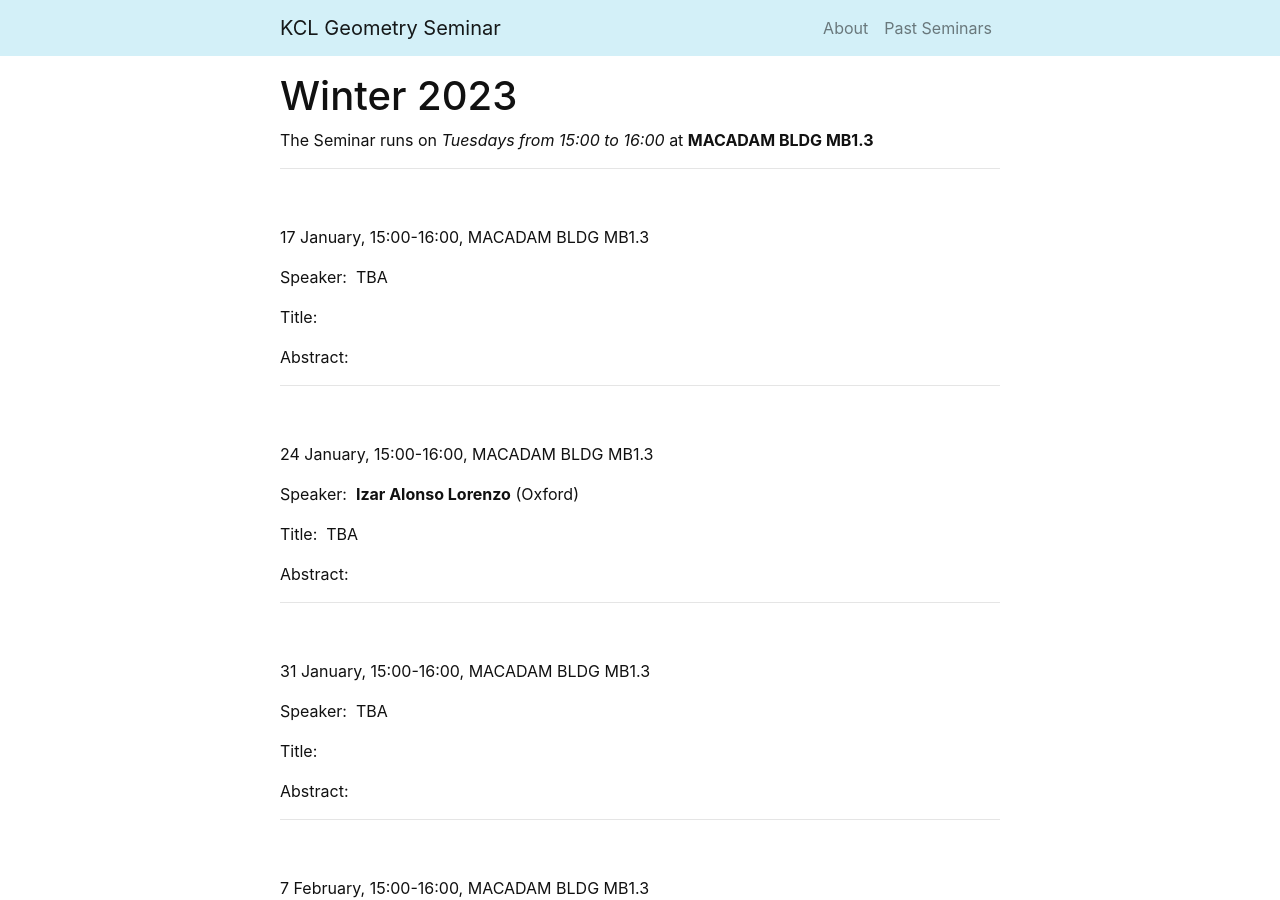
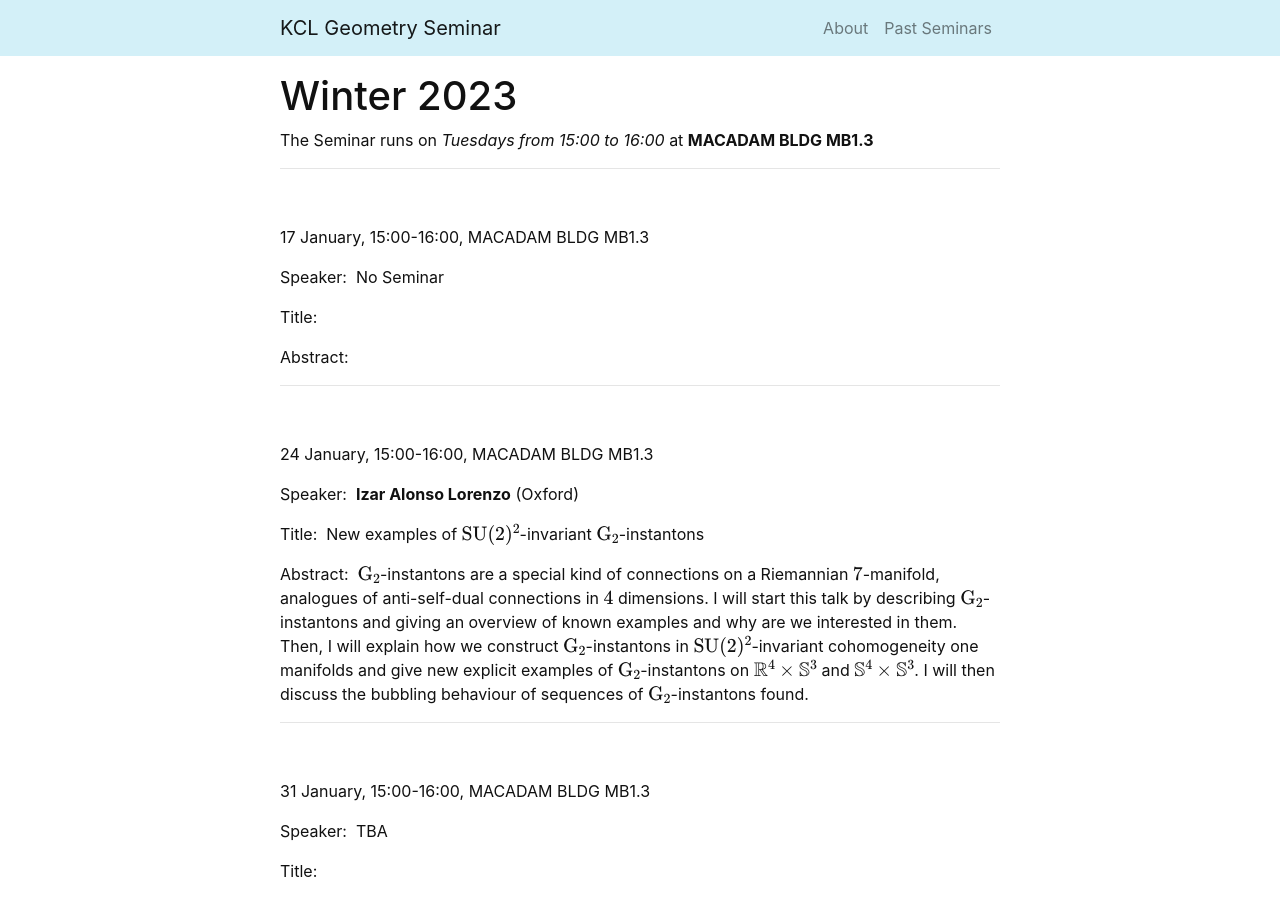
Before and after one commit to kcl-geometry-seminar/kcl-geometry-seminar.github.io, a Jekyll site: the page built from pages/index.md, in a window 1280 px wide and 900 px high. Built offline with Jekyll 4.4.1, drawn with Linux system fonts in a browser that asks for light colours; formulas are drawn with MathJax 3; a script that is not in the unit is left out.

Commit message:
Updated the title and abstract for Izar

```diff
--- a/pages/index.md
+++ b/pages/index.md
@@ -12,7 +12,7 @@ The Seminar runs on *Tuesdays from 15:00 to 16:00* at **MACADAM BLDG MB1.3**
 
 17 January, 15:00-16:00, MACADAM BLDG MB1.3
 
-Speaker:&nbsp; TBA
+Speaker:&nbsp; No Seminar
 
 Title:&nbsp;
 
@@ -25,9 +25,9 @@ Abstract:&nbsp;
 
 Speaker:&nbsp; **Izar Alonso Lorenzo** (Oxford)
 
-Title:&nbsp; TBA
+Title:&nbsp; New examples of $\mathrm{SU}(2)^2$-invariant $\mathrm{G}_2$-instantons
 
-Abstract:&nbsp;
+Abstract:&nbsp; $\mathrm{G}_2$-instantons are a special kind of connections on a Riemannian $7$-manifold, analogues of anti-self-dual connections in $4$ dimensions. I will start this talk by describing $\mathrm{G}_2$-instantons and giving an overview of known examples and why are we interested in them. Then, I will explain how we construct $\mathrm{G}_2$-instantons in $\mathrm{SU}(2)^2$-invariant cohomogeneity one manifolds and give new explicit examples of $\mathrm{G}_2$-instantons on $\mathbb{R}^4 \times \mathbb{S}^3$ and $\mathbb{S}^4 \times \mathbb{S}^3$. I will then discuss the bubbling behaviour of sequences of $\mathrm{G}_2$-instantons found.
 
 -----------------------------------------------------------
 <br />
```
